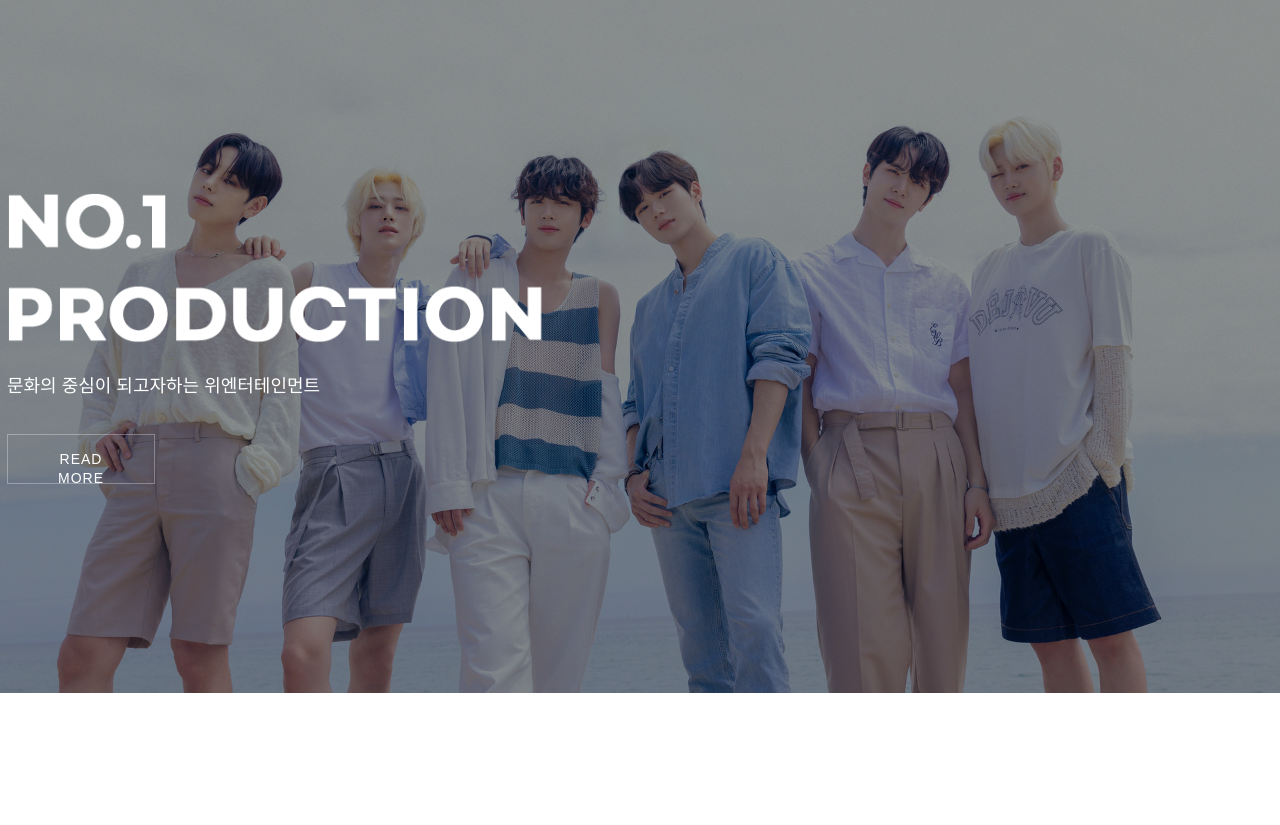
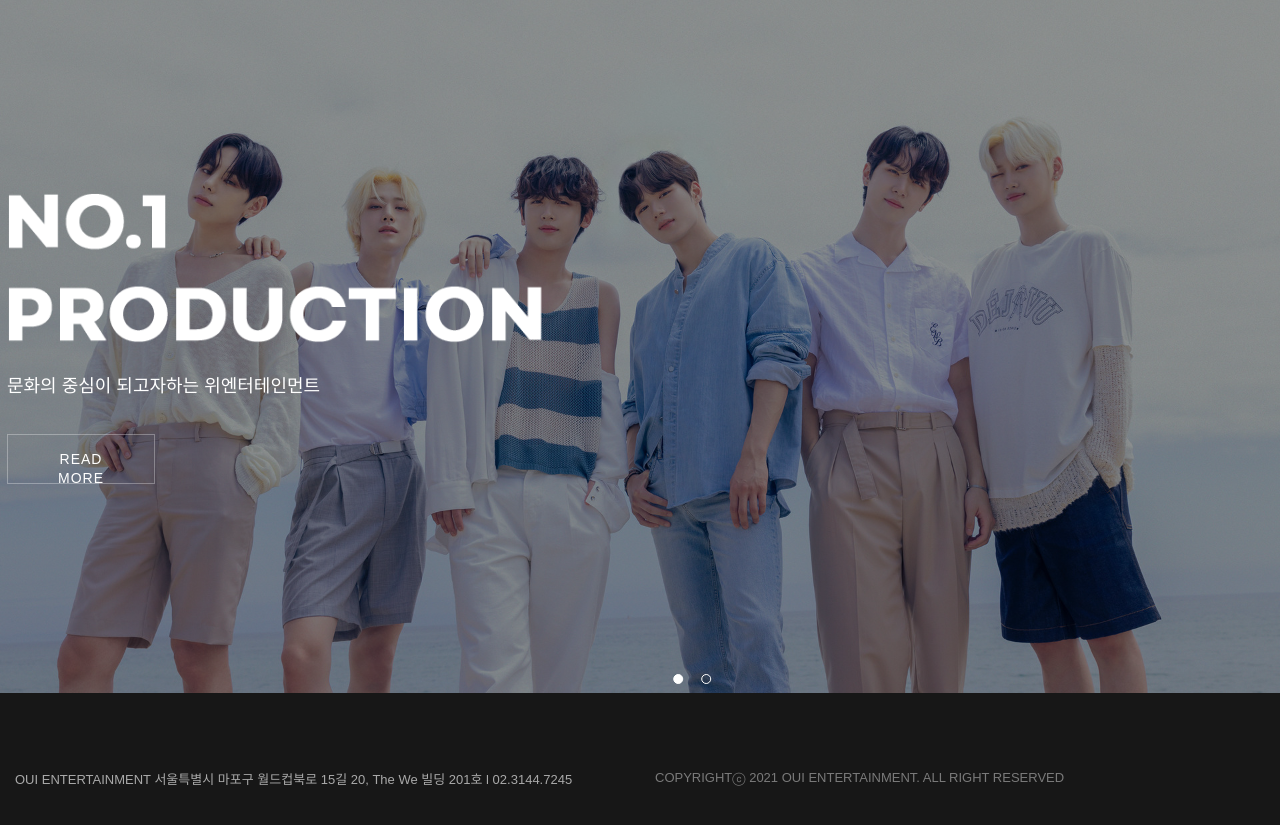
Before and after one commit to hogus24/Project03, a plain HTML site: page index.html in a window 1280 px wide. Shown: the part 107-932 px from the top of the page. Before the commit the page ends 800 px from the top, so only its background shows below. Drawn offline with Linux system fonts and the light colour scheme; a web font is replaced by a local one.

Commit message:
푸터 수정

```diff
--- a/index.html
+++ b/index.html
@@ -96,11 +96,24 @@
             <p>문화의 중심이 되고자하는 위엔터테인먼트</p>
             <a href="#">READ MORE</a>
           </div>
+          <!-- // .main_visual_txt -->
         </div>
+        <!-- // .main_visual_ct -->
       </div>
+      <!-- // .main_visual -->
+      <div class="main_btt">
+        <span class="slide_btt on"></span>
+        <span class="slide_btt"></span>
+      </div>
+      <!-- // .main_btt -->
     </main>
     <!-- // main -->
-    <footer></footer>
+    <footer>
+      <div class="footer_ct">
+        <p>OUI ENTERTAINMENT 서울특별시 마포구 월드컵북로 15길 20, The We 빌딩 201호 l 02.3144.7245</p>
+        <p>COPYRIGHTⓒ 2021 OUI ENTERTAINMENT. ALL RIGHT RESERVED</p>
+      </div>
+    </footer>
     <!-- // footer -->
   </body>
 </html>
--- a/scss/base/_color.scss
+++ b/scss/base/_color.scss
@@ -1,4 +1,7 @@
 $color-white: #ffffff;
 $color-white-op: rgba(255, 255, 255, 0.2);
 $color-gray: #5e5e5e;
-$color-gray-op: rgba(33,33,33,0.9);
+$color-gray_p1: #a9a9a9;
+$color-gray_p2: #7a7a7a;
+$color-gray-op: rgba(33, 33, 33, 0.9);
+$color-black_1: #171717;
--- a/scss/index.scss
+++ b/scss/index.scss
@@ -5,3 +5,4 @@
 // layout
 @import "layout/header";
 @import "layout/main";
+@import "layout/footer";
--- /dev/null
+++ b/scss/layout/_footer.scss
@@ -0,0 +1,26 @@
+footer {
+  width: 100%;
+  height: auto;
+  background-color: $color-black_1;
+  .footer_ct {
+    max-width: 1280px;
+    width: 100%;
+    height: 170px;
+    margin: 0 auto;
+    display: flex;
+    align-items: center;
+    p {
+      display: inline-block;
+      width: 640px;
+      padding: 0 15px;
+      color: $color-gray_p1;
+      font-style: normal;
+      font-size: 13px;
+      font-weight: normal;
+      letter-spacing: 0px;
+    }
+    p:nth-of-type(2) {
+      color: $color-gray_p2;
+    }
+  }
+}
--- a/scss/layout/_header.scss
+++ b/scss/layout/_header.scss
@@ -46,9 +46,12 @@ header {
           letter-spacing: 0.5px;
           line-height: 70px;
           transition: all 0.3s;
-        }
-        a:hover {
-          color: $color-white-op;
+          &:hover {
+            color: $color-white-op;
+          }
+          &:hover + .sub_menu {
+            opacity: 1;
+          }
         }
         .sub_menu {
           position: absolute;
@@ -69,15 +72,12 @@ header {
               letter-spacing: 0.5px;
               line-height: 38.5px;
               text-align: left;
-            }
-            a:hover {
-              color: $color-white;
-              background-color: $color-gray-op;
+              &:hover {
+                color: $color-white;
+                background-color: $color-gray-op;
+              }
             }
           }
-        }
-        a:hover + .sub_menu {
-          opacity: 1;
         }
       }
     }
@@ -92,9 +92,9 @@ header {
       background-size: 20px;
       transition: all 0.3s;
       text-indent: -99999px;
-    }
-    button:hover{
-      opacity: 0.5;
+      &:hover {
+        opacity: 0.5;
+      }
     }
   }
 }
--- a/scss/layout/_main.scss
+++ b/scss/layout/_main.scss
@@ -2,9 +2,13 @@ main {
   .main_visual {
     width: 100%;
     height: 100vh;
-    background-image: linear-gradient(rgba(0, 0, 0, 0.4) 0%, rgba(0, 0, 0, 0.4) 100%), url(/image/Main_visual_1.jpg);
+    background-image: linear-gradient(
+        rgba(0, 0, 0, 0.4) 0%,
+        rgba(0, 0, 0, 0.4) 100%
+      ),
+      url(/image/Img_main_visual_1.jpg);
     background-repeat: no-repeat;
-    background-position: center;
+    background-position: center center;
     background-size: cover;
     .main_visual_ct {
       height: 100%;
@@ -25,11 +29,10 @@ main {
         }
         P {
           padding: 22px 0;
-          font-family: "NanumSquare", "Malgun Gothic", sans-serif;
+          color: $color-white;
           font-size: 18px;
+          font-style: normal;
           font-weight: normal;
-          font-style: normal;
-          color: $color-white;
         }
         a {
           display: block;
@@ -39,10 +42,9 @@ main {
           padding: 15px 28px;
           border: 1px solid rgba($color-white, $alpha: 0.3);
           color: $color-white;
-          font-family: "NanumSquare", "Malgun Gothic", sans-serif;
+          font-style: normal;
           font-size: 14px;
           font-weight: normal;
-          font-style: normal;
           letter-spacing: 1px;
           text-align: center;
           line-height: 19px;
@@ -55,4 +57,23 @@ main {
       }
     }
   }
+  .main_btt {
+    position: absolute;
+    bottom: 0;
+    left: 50%;
+    transform: translateX(50%);
+    z-index: 100;
+    .slide_btt {
+      display: inline-block;
+      width: 10px;
+      height: 10px;
+      margin: 5px 7px;
+      background-color: none;
+      border: 1px solid $color-white;
+      border-radius: 10px;
+      &.on {
+        background-color: $color-white;
+      }
+    }
+  }
 }
```
Also changed, not shown: css/index.css, dist/css/index.min.css, image/Img_main_visual_1.jpg (renamed from image/Main_visual_1.jpg), image/Img_main_visual_2.jpg (renamed from image/Main_visual_2.jpg), 2 other files.
